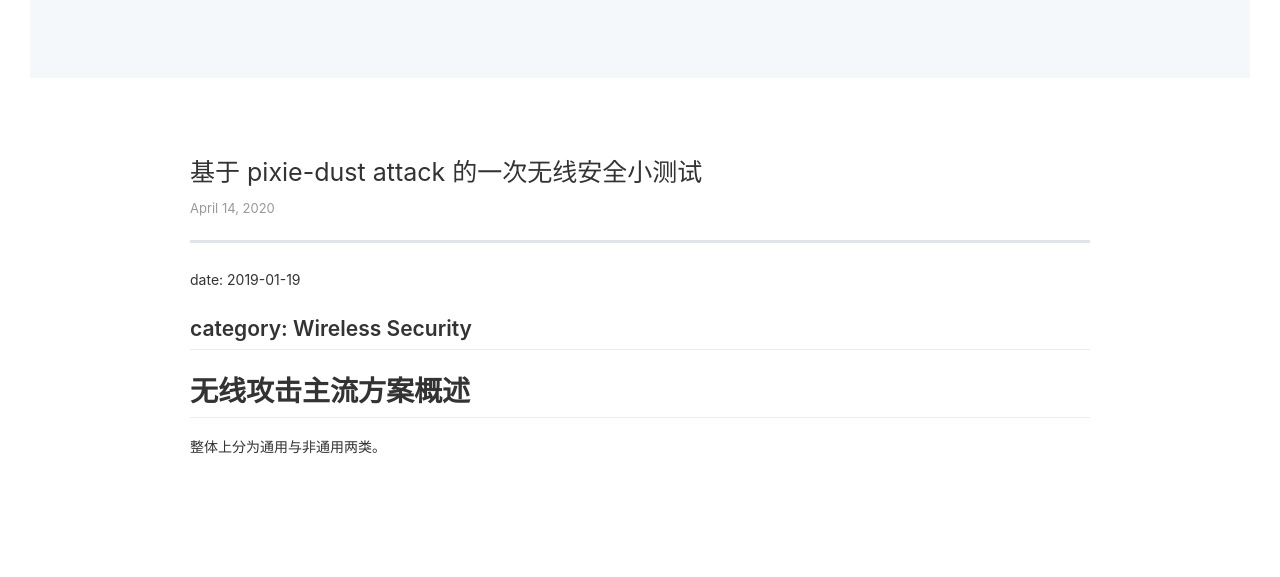
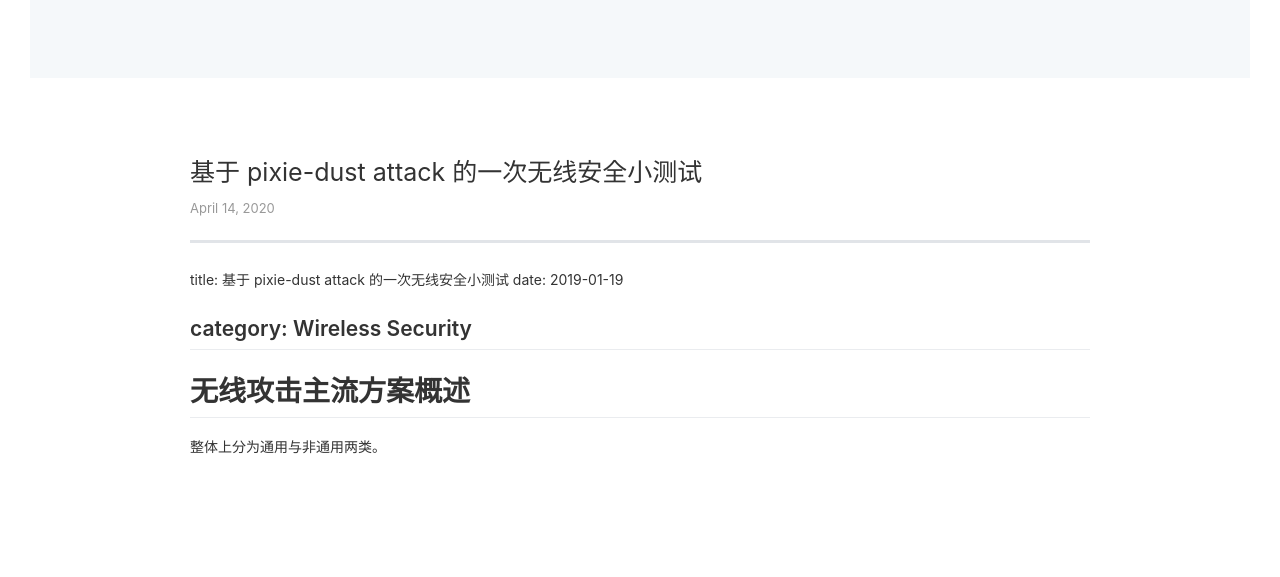
Before and after one commit to 2EXP/2exp.github.io, a plain HTML site: page tags/无线安全/index.html in a window 1280 px wide. Shown: the part 212-789 px from the top of the page. Drawn offline with nearby package versions, Linux system fonts and the light colour scheme.

Commit message:
Updated by github actions workflow auto-update.yml - 2020-04-14 22:45:24

```diff
--- a/tags/无线安全/index.html
+++ b/tags/无线安全/index.html
@@ -53,7 +53,8 @@
     <p>April 14, 2020</p>
     <div class="post-except markdown-body">
       <hr>
-<p>date: 2019-01-19</p><h2>
+<p>title: 基于 pixie-dust attack 的一次无线安全小测试
+date: 2019-01-19</p><h2>
   <a href="#category: Wireless Security" id="category: Wireless Security"></a>category: Wireless Security
 </h2><h1>
   <a href="#无线攻击主流方案概述" id="无线攻击主流方案概述"></a>无线攻击主流方案概述
```
Also changed, not shown: categories/blog/index.html (+2 -1 lines), index.html (+2 -1 lines), posts/400973077.html (+2 -1 lines), tags/pixie-dust attack/index.html (+2 -1 lines), tags/wireless security/index.html (+2 -1 lines).
